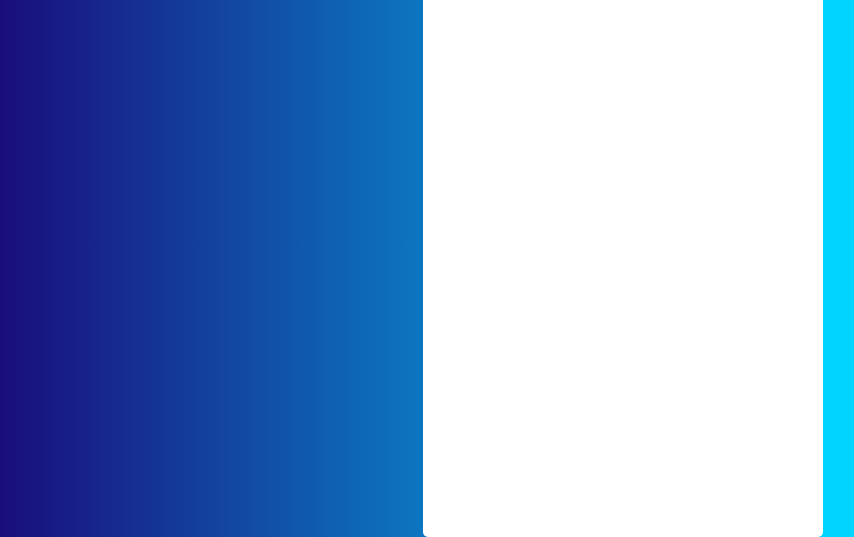
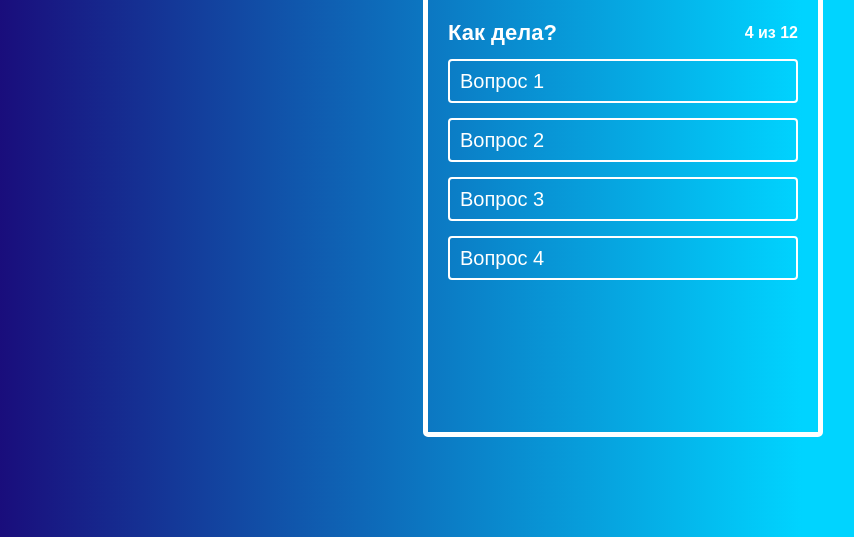
Before and after one commit to Vikitoki/ReactMProject, a React app: page / in a window 1280 px wide. Shown: the part 263-800 px from the top of the page, without its empty margins (17-871 px from the left). Built offline with nearby package versions, Linux system fonts and the light colour scheme.

Commit message:
Содан фронт опросника,разбиты на компоненты элементы опроса

```diff
--- /dev/null
+++ b/source/components/active-quiz/active-quiz.js
@@ -0,0 +1,16 @@
+import React from "react";
+import AnswersQuizList from "./answers-quiz-list/answers-quiz-list";
+
+import "./active-quiz.scss";
+
+const ActiveQuiz = (props) => (
+  <div className="active-quiz">
+    <div className="active-quiz__top">
+      <div className="active-quiz__ask">Как дела?</div>
+      <span className="active-quiz__order">4 из 12</span>
+    </div>
+    <AnswersQuizList answers={props.answers} />
+  </div>
+);
+
+export default ActiveQuiz;
--- /dev/null
+++ b/source/components/active-quiz/active-quiz.scss
@@ -0,0 +1,50 @@
+.active-quiz {
+  width: 100%;
+
+  &__top {
+    display: flex;
+    justify-content: space-between;
+    align-items: center;
+    margin-bottom: 15px;
+  }
+
+  &__order {
+    display: inline-block;
+
+    font-size: 16px;
+    font-weight: 700;
+    color: #fff;
+  }
+
+  &__ask {
+    font-size: 22px;
+    font-weight: 600;
+    color: #fff;
+  }
+
+  &__list {
+    display: flex;
+    flex-direction: column;
+
+    color: #fff;
+
+    li {
+      display: block;
+      padding: 10px;
+      margin-bottom: 15px;
+
+      border: 2px solid #fff;
+      border-radius: 4px;
+
+      cursor: pointer;
+      transition: background-color 0.3s ease;
+      &:last-child {
+        margin-bottom: 0;
+      }
+
+      &:hover {
+        background-color: rgba(255, 255, 255, 0.2);
+      }
+    }
+  }
+}
--- /dev/null
+++ b/source/components/active-quiz/answers-quiz-list-item/answers-quiz-list-item.js
@@ -0,0 +1,9 @@
+import React from "react";
+
+import "./answers-quiz-list-item.scss";
+
+const AnswersQuizListItem = ({text }) => {
+  return <li>{text}</li>;
+};
+
+export default AnswersQuizListItem;
--- /dev/null
+++ b/source/components/active-quiz/answers-quiz-list/answers-quiz-list.js
@@ -0,0 +1,14 @@
+import React from "react";
+import AnswersQuizListItem from "../answers-quiz-list-item/answers-quiz-list-item";
+
+import "./answers-quiz-list.scss";
+
+const AnswersQuizList = (props) => {
+  const answersListItems = props.answers.map((item, index) => {
+    return <AnswersQuizListItem key={index} text={item.text} />;
+  });
+
+  return <ul className="active-quiz__list">{answersListItems}</ul>;
+};
+
+export default AnswersQuizList;
--- a/source/containers/quiz/quiz.js
+++ b/source/containers/quiz/quiz.js
@@ -1,12 +1,30 @@
 import React, { Component } from "react";
+import ActiveQuiz from "../../components/active-quiz/active-quiz";
+
 import "./quiz.scss";
 
 export default class Quiz extends Component {
+  state = {
+    quiz: [
+      {
+        answers: [
+          { text: "Вопрос 1" },
+          { text: "Вопрос 2" },
+          { text: "Вопрос 3" },
+          { text: "Вопрос 4" },
+        ],
+      },
+    ],
+  };
+
   render() {
     return (
       <section className="quiz">
-        <div className="quiz__content">
-          <h2 className= 'quiz__title'>Quiz</h2>
+        <div className="quiz__main">
+          <h2 className="quiz__title">Ответьте пожалуйста на все вопросы</h2>
+          <div className="quiz__content">
+            <ActiveQuiz answers={this.state.quiz[0].answers} />
+          </div>
         </div>
       </section>
     );
--- a/source/containers/quiz/quiz.scss
+++ b/source/containers/quiz/quiz.scss
@@ -2,10 +2,9 @@
   display: flex;
   justify-content: center;
   width: 100%;
-  padding-top: 100px;
+  padding: 100px 0;
   flex: 1 1 auto;
 
-  background: rgb(36, 31, 0);
   background: linear-gradient(
     90deg,
     rgba(36, 31, 0, 1) 0%,
@@ -13,12 +12,13 @@
     rgba(0, 212, 255, 1) 64%
   );
 
-  &__content {
+  &__main {
     display: block;
-    flex: 0 1 400px;
+    width: 100%;
+    max-width: 400px;
     padding: 20px;
 
-    background-color: #fff;
+    border: 5px solid #fff;
     border-radius: 5px;
   }
 
@@ -29,6 +29,10 @@
     text-align: center;
     font-size: 40px;
     font-weight: 600;
-    color: rgb(30, 236, 47);
+    color: #fff;
+  }
+
+  &__content {
+    margin-top: 40px;
   }
 }
```
Also changed, not shown: source/components/active-quiz/answers-quiz-list-item/answers-quiz-list-item.scss (added), source/components/active-quiz/answers-quiz-list/answers-quiz-list.scss (added).
